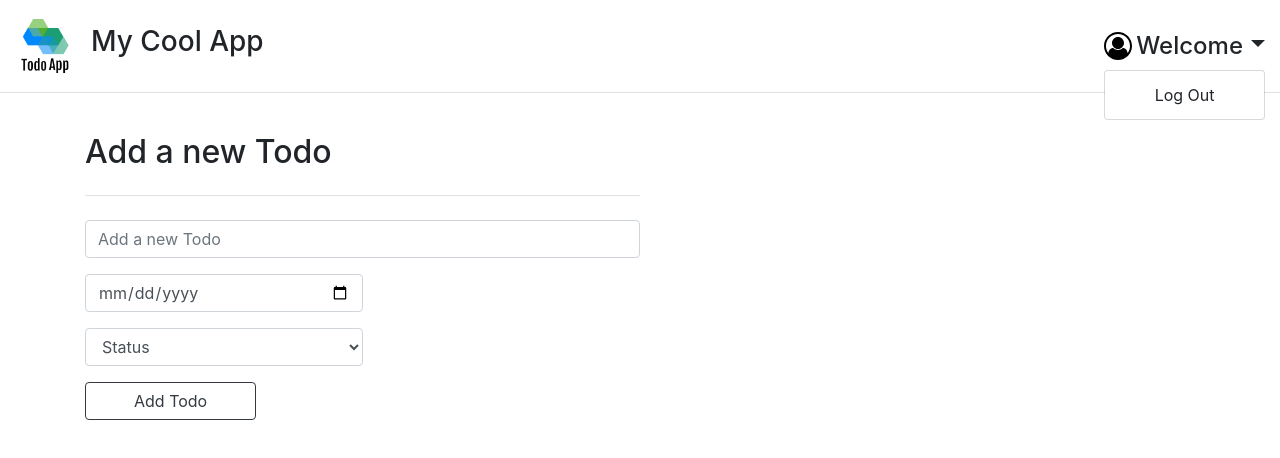
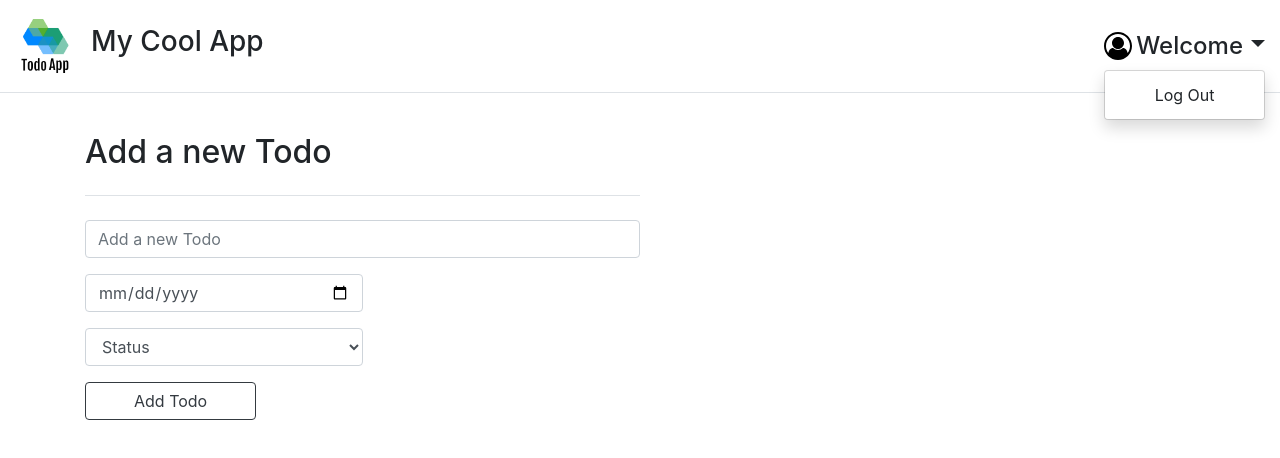
Before and after one commit to victormindrila/todo-app, a React (Create React App) app in the folder view/: page /todos/add in a window 1280 px wide. Both pictures are taken after a click on the element "Welcome". Shown: the top 458 px of the page. Built offline with nearby package versions, Linux system fonts and the light colour scheme.

Commit message:
adds shadow to dropdown menu

```diff
--- a/view/src/components/Dropdown/Dropdown.jsx
+++ b/view/src/components/Dropdown/Dropdown.jsx
@@ -33,7 +33,7 @@ class Dropdown extends React.Component {
 		return (
 			<div
 				ref={this.setWrapperRef}
-				className={`w-100 dropdown-menu dropdown-menu-right ${this.props.show ? 'show' : ''}`}>
+				className={`w-100 shadow dropdown-menu dropdown-menu-right ${this.props.show ? 'show' : ''}`}>
 				<button
 					className='dropdown-item text-center'
 					onClick={() => {
```
